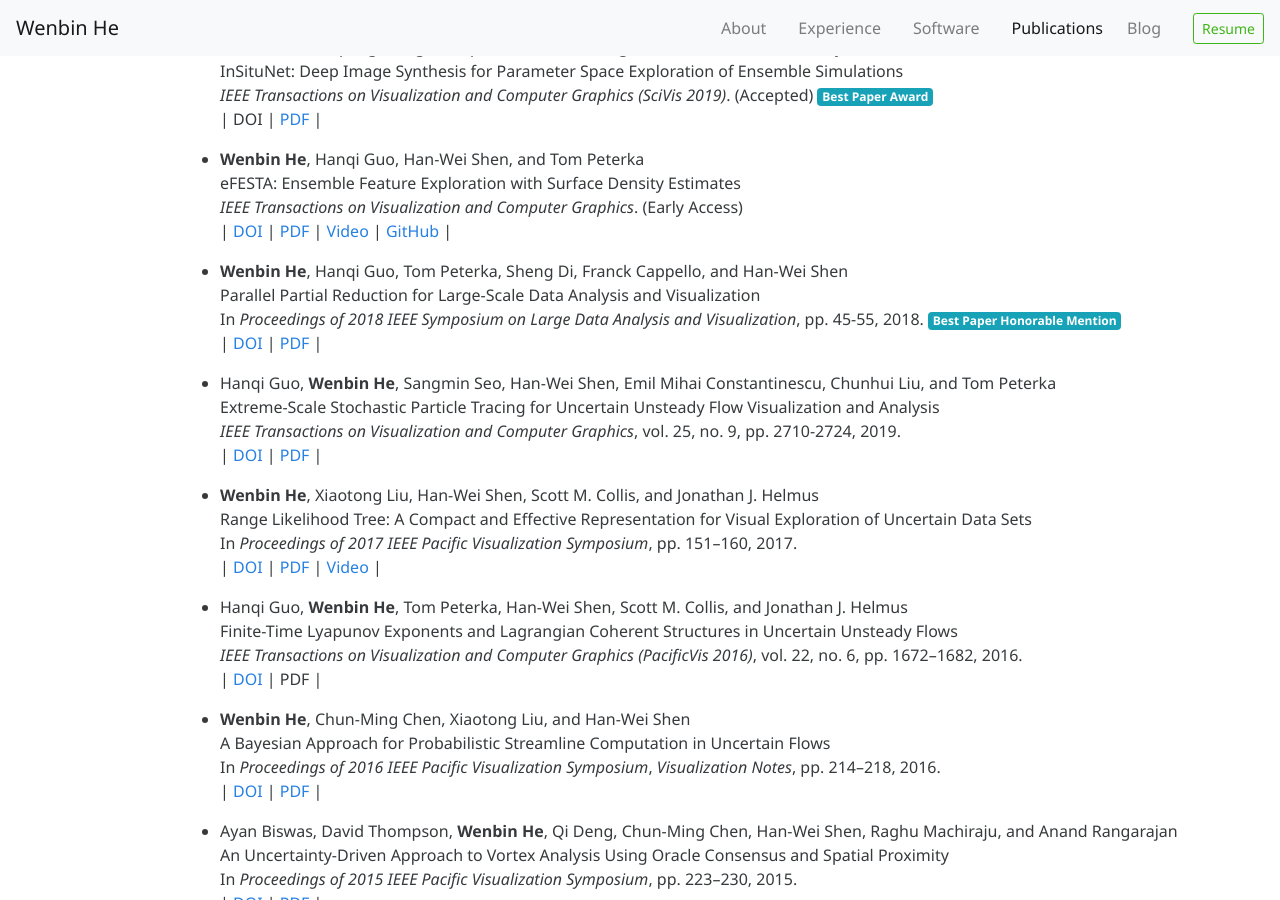
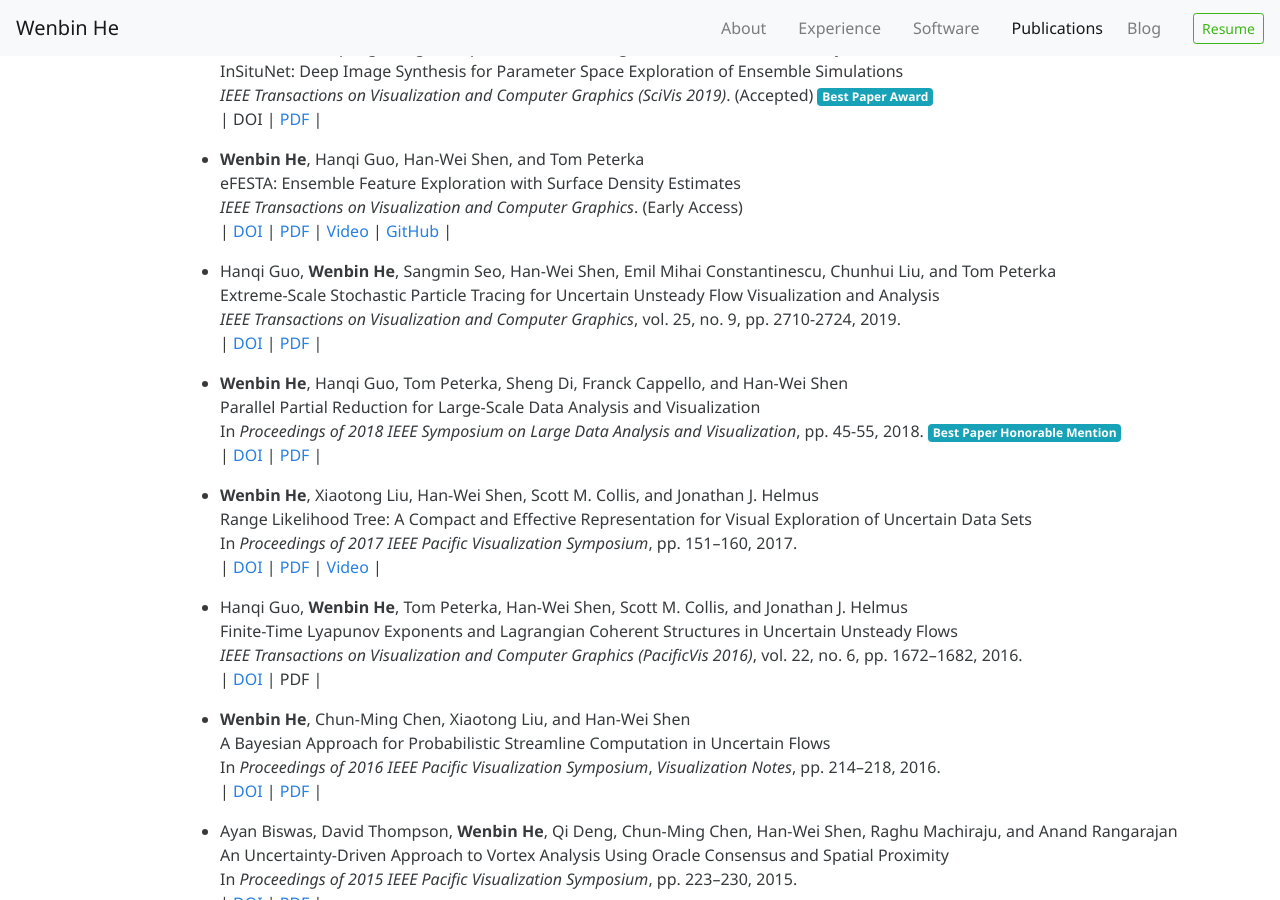
Before and after one commit to hewenbin/hewenbin.github.io, a Jekyll site: the page built from index.html, in a window 1280 px wide and 900 px high, scrolled down 2746 px. Built offline with Jekyll 4.4.1, drawn with Linux system fonts in a browser that asks for light colours; nearby versions of some CDN libraries; a style sheet for code colours, icons or effects is not loaded.

Commit message:
Update resume

```diff
--- a/_includes/publications.html
+++ b/_includes/publications.html
@@ -23,6 +23,16 @@
   </p></li>
 
   <li><p>
+    Hanqi Guo, <strong>Wenbin He</strong>, Sangmin Seo, Han-Wei Shen, Emil Mihai Constantinescu, Chunhui Liu, and Tom Peterka
+    <br>
+    Extreme-Scale Stochastic Particle Tracing for Uncertain Unsteady Flow Visualization and Analysis
+    <br>
+    <em>IEEE Transactions on Visualization and Computer Graphics</em>, vol. 25, no. 9, pp. 2710-2724, 2019.
+    <br>
+    | <a href="https://ieeexplore.ieee.org/document/8419325" target="_blank">DOI</a> | <a href="https://www.researchgate.net/publication/326612460_Extreme-Scale_Stochastic_Particle_Tracing_for_Uncertain_Unsteady_Flow_Visualization_and_Analysis" target="_blank">PDF</a> |
+  </p></li>
+
+  <li><p>
     <strong>Wenbin He</strong>, Hanqi Guo, Tom Peterka, Sheng Di, Franck Cappello, and Han-Wei Shen
     <br>
     Parallel Partial Reduction for Large-Scale Data Analysis and Visualization
@@ -30,16 +40,6 @@
     In <em>Proceedings of 2018 IEEE Symposium on Large Data Analysis and Visualization</em>, pp. 45-55, 2018. <span class="badge badge-info">Best Paper Honorable Mention</span>
     <br>
     | <a href="https://ieeexplore.ieee.org/document/8739165" target="_blank">DOI</a> | <a href="https://www.researchgate.net/publication/328615547_Parallel_Partial_Reduction_for_Large-Scale_Data_Analysis_and_Visualization" target="_blank">PDF</a> |
-  </p></li>
-
-  <li><p>
-    Hanqi Guo, <strong>Wenbin He</strong>, Sangmin Seo, Han-Wei Shen, Emil Mihai Constantinescu, Chunhui Liu, and Tom Peterka
-    <br>
-    Extreme-Scale Stochastic Particle Tracing for Uncertain Unsteady Flow Visualization and Analysis
-    <br>
-    <em>IEEE Transactions on Visualization and Computer Graphics</em>, vol. 25, no. 9, pp. 2710-2724, 2019.
-    <br>
-    | <a href="https://ieeexplore.ieee.org/document/8419325" target="_blank">DOI</a> | <a href="https://www.researchgate.net/publication/326612460_Extreme-Scale_Stochastic_Particle_Tracing_for_Uncertain_Unsteady_Flow_Visualization_and_Analysis" target="_blank">PDF</a> |
   </p></li>
 
   <li><p>
```
Also changed, not shown: 1 other file.
